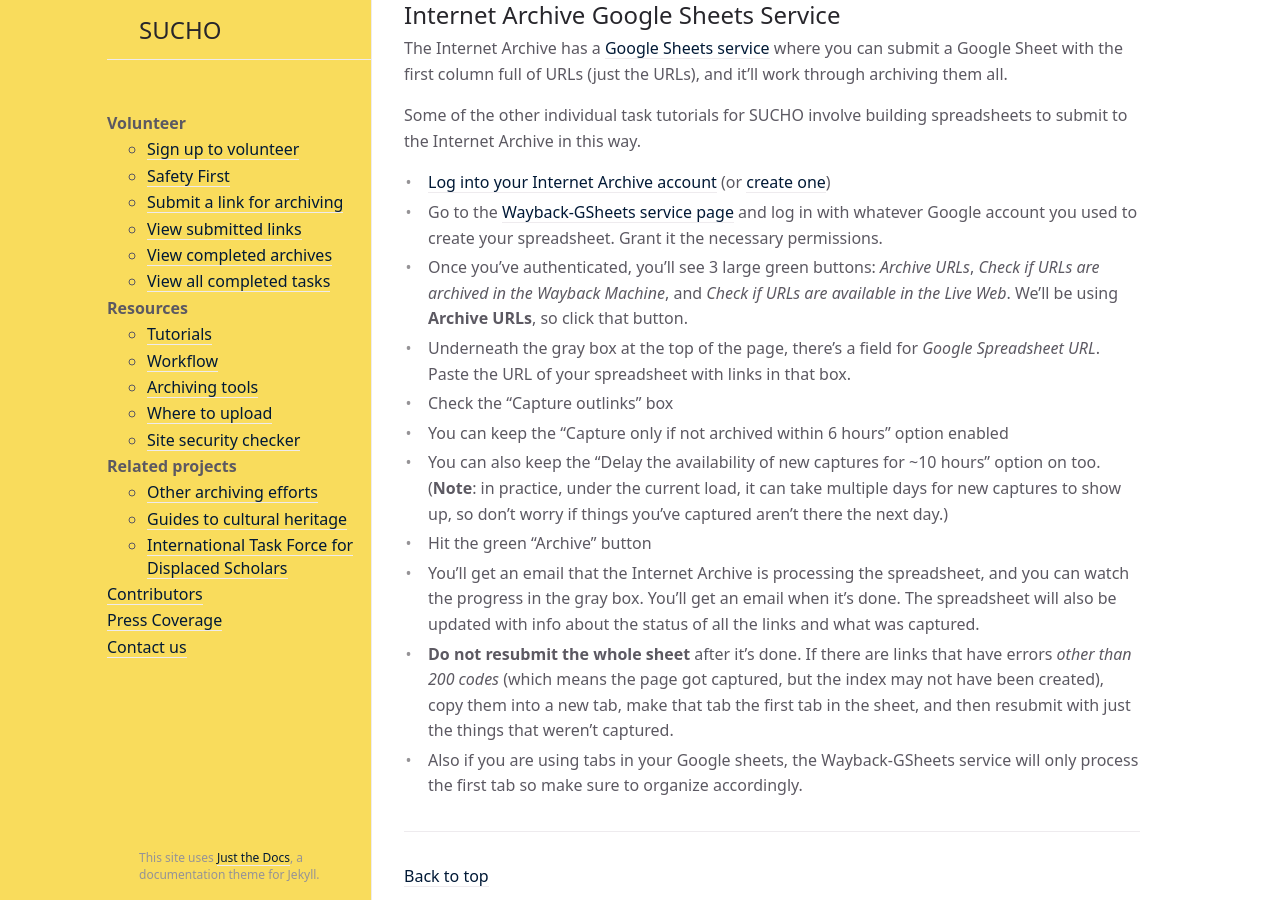
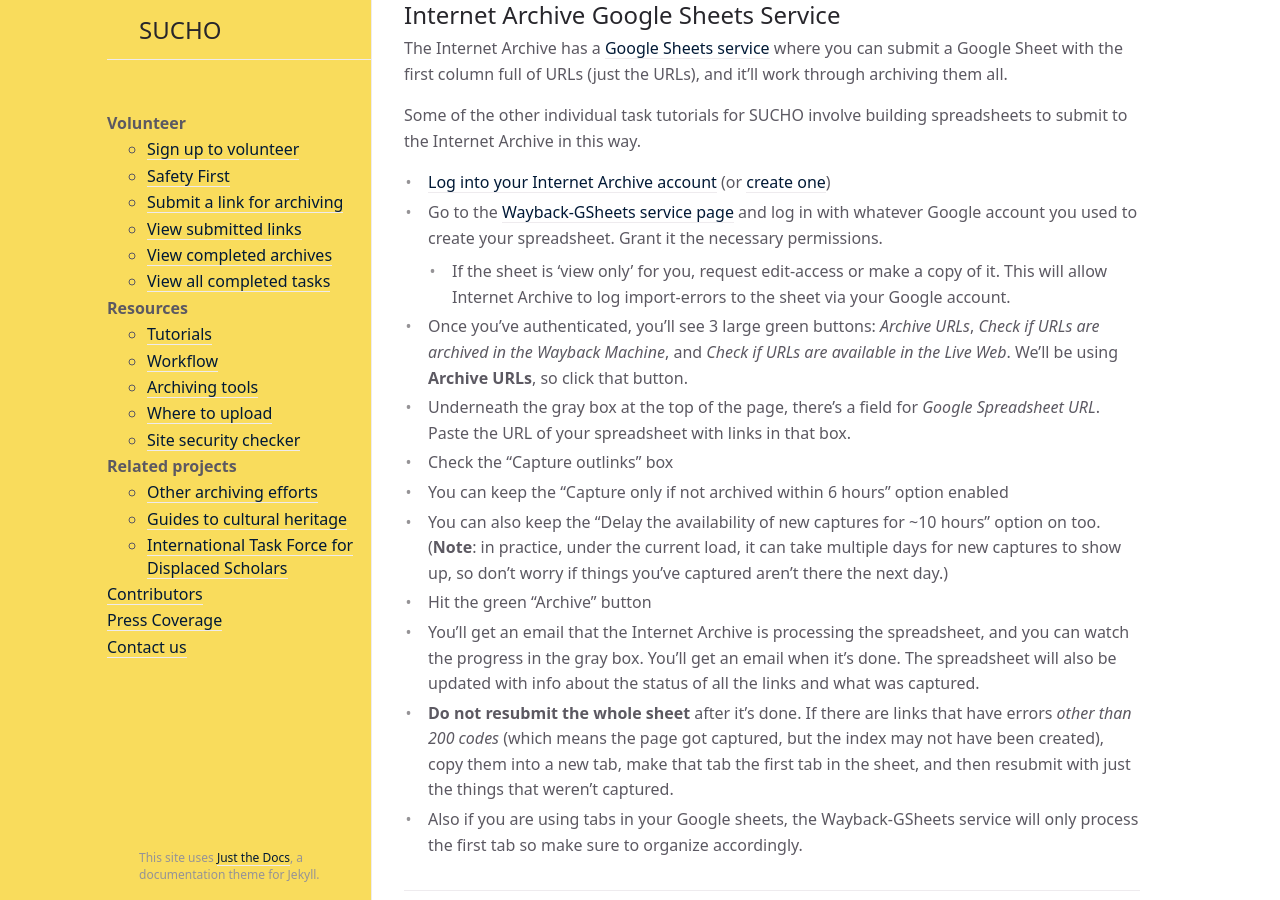
Before and after one commit to sucho-archiving/sucho-archiving.github.io, a Jekyll site: the page built from ia-gsheets.md, in a window 1280 px wide and 900 px high, scrolled down 1065 px. Built offline with Jekyll 4.4.1, drawn with Linux system fonts in a browser that asks for light colours.

Commit message:
add a note/step for sheet edit-permission
We bumped into some missed error logs -- this might help prevent that, but might be better alternatives -- e.g.:
- "Set original Sheets as editable by all [if safe to & if contributing to the "Sheets to send to IA" task-sheet tab]
- Check the box for "Save results to a new Sheet" on the Archive URLs IA page.

```diff
--- a/ia-gsheets.md
+++ b/ia-gsheets.md
@@ -28,6 +28,7 @@
 
 - [Log into your Internet Archive account](https://archive.org/account/login) (or [create one](https://archive.org/account/signup))
 - Go to the [Wayback-GSheets service page](https://archive.org/services/wayback-gsheets/) and log in with whatever Google account you used to create your spreadsheet. Grant it the necessary permissions.
+  - If the sheet is 'view only' for you, request edit-access or make a copy of it. This will allow Internet Archive to log import-errors to the sheet via your Google account.
 - Once you've authenticated, you'll see 3 large green buttons: *Archive URLs*, *Check if URLs are archived in the Wayback Machine*, and *Check if URLs are available in the Live Web*. We'll be using **Archive URLs**, so click that button.
 - Underneath the gray box at the top of the page, there's a field for *Google Spreadsheet URL*. Paste the URL of your spreadsheet with links in that box.
 - Check the "Capture outlinks" box
```
